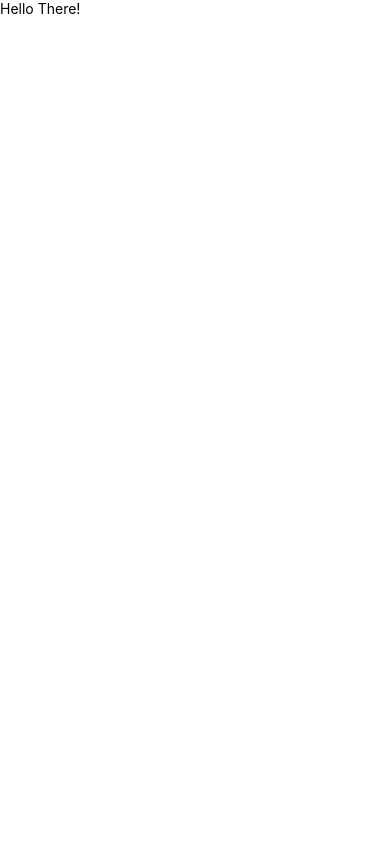
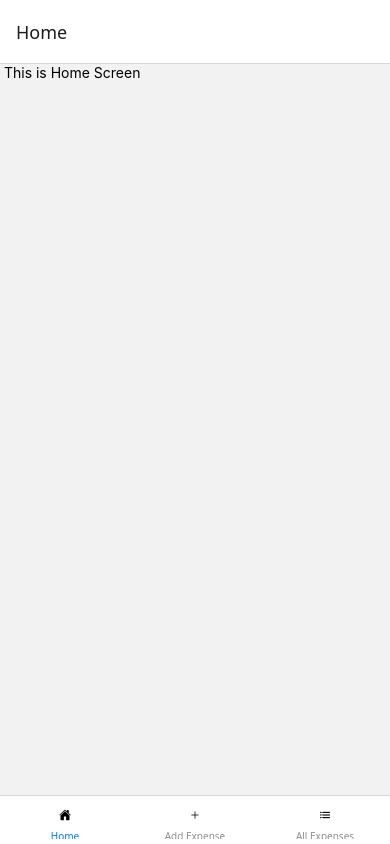
Before and after one commit to rickysingh15/Projects, a React Native app: screen /Home in a window 390 px wide. Built offline with nearby package versions, Linux system fonts and the light colour scheme.

Commit message:
added navigator

```diff
--- a/App.js
+++ b/App.js
@@ -1,5 +1,15 @@
 import { StatusBar } from 'expo-status-bar';
 import { StyleSheet, Text, View, SafeAreaView, Button} from 'react-native';
+import {Ionicons} from '@expo/vector-icons';
+
+import HomeScreen from './screens/HomeScreen';
+import AddExpenseScreen from './screens/AddExpenseScreen';
+import AllExpenseScreen from './screens/AllExpenseScreen';
+
+import { NavigationContainer } from '@react-navigation/native';
+import { createBottomTabNavigator } from '@react-navigation/bottom-tabs';
+
+const BottomTab = createBottomTabNavigator();
 
 
 export default function App()
@@ -8,7 +18,28 @@ export default function App()
 	return (
 		<>
 			<StatusBar style="light"/>
-			<Text>Hello There!</Text>
+			<NavigationContainer>
+				<BottomTab.Navigator>
+					<BottomTab.Screen name="Home"
+									  component={HomeScreen}
+									  options={{
+										tabBarIcon: (color, size) =>
+											<Ionicons name="home" size={size} color={color} />,
+									  }} />
+					<BottomTab.Screen name="Add Expense"
+					                  component={AddExpenseScreen}
+									  options={{
+										tabBarIcon: (color, size) =>
+											<Ionicons name="add" size={size} color={color}/>,
+									  }} />
+					<BottomTab.Screen name="All Expenses"
+									  component={AllExpenseScreen}
+									  options={{
+										tabBarIcon: (color, size) =>
+											<Ionicons name="list" size={size} color={color}/>,
+									  }} />
+				</BottomTab.Navigator>
+			</NavigationContainer>
 		</>
 	);
 }
--- a/app.json
+++ b/app.json
@@ -1,7 +1,7 @@
 {
   "expo": {
-    "name": "FindYourMeal",
-    "slug": "FindYourMeal",
+    "name": "expensetracker",
+    "slug": "expensetracker",
     "version": "1.0.0",
     "orientation": "portrait",
     "icon": "./assets/icon.png",
--- a/package.json
+++ b/package.json
@@ -1,5 +1,5 @@
 {
-  "name": "findyourmeal",
+  "name": "expensetracker",
   "version": "1.0.0",
   "main": "index.js",
   "scripts": {
--- /dev/null
+++ b/screens/AddExpenseScreen.js
@@ -0,0 +1,14 @@
+import {View, Text, Button, StyleSheet} from 'react-native';
+
+function AddExpenseScreen()
+{
+    return (
+        <Text> This is Add Expense Screen</Text>
+    );
+}
+
+export default AddExpenseScreen;
+
+const styles =  StyleSheet.create({
+
+});
--- /dev/null
+++ b/screens/AllExpenseScreen.js
@@ -0,0 +1,14 @@
+import {View, Text, Button, StyleSheet} from 'react-native';
+
+function AllExpenseScreen()
+{
+    return (
+        <Text> This is All expense Screen</Text>
+    );
+}
+
+export default AllExpenseScreen;
+
+const styles =  StyleSheet.create({
+
+});
--- /dev/null
+++ b/screens/HomeScreen.js
@@ -0,0 +1,14 @@
+import {View, Text, Button, StyleSheet} from 'react-native';
+
+function HomeScreen()
+{
+    return (
+        <Text> This is Home Screen</Text>
+    );
+}
+
+export default HomeScreen;
+
+const styles =  StyleSheet.create({
+
+});
```
Also changed, not shown: 1 other file (tests, documents, lock files or other folders).
